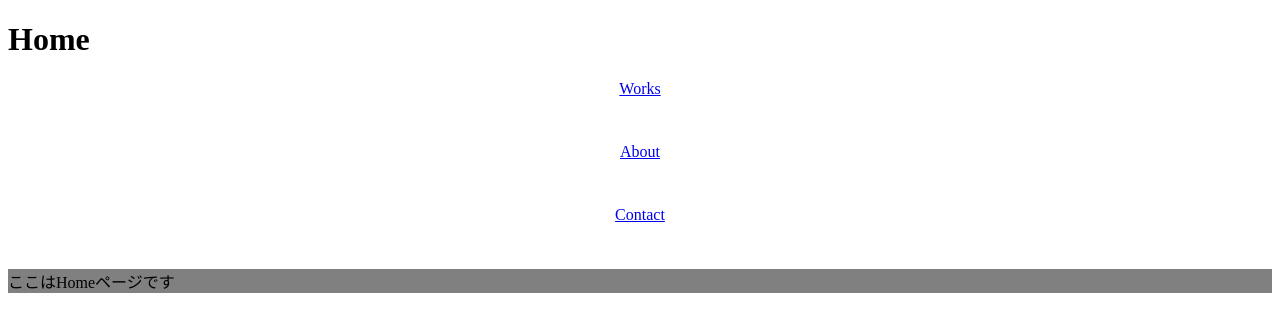
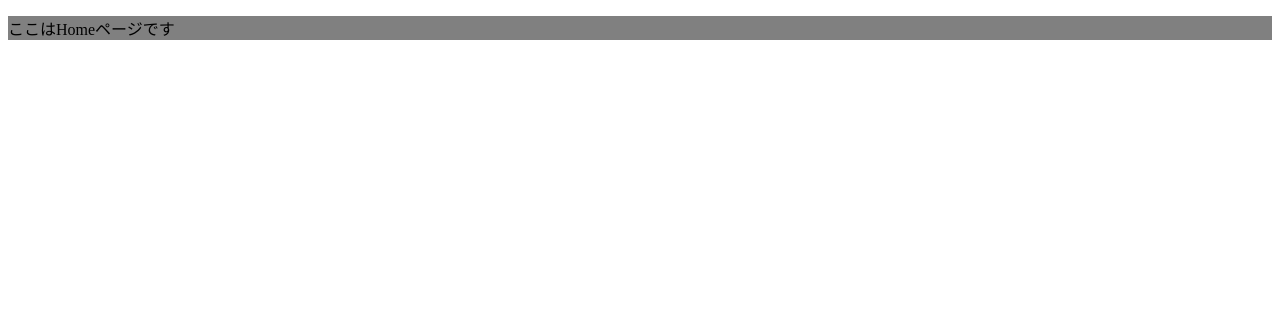
Before and after one commit to Seiya830/Portfolio, a Vue app: page / in a window 1280 px wide. Shown: the top 332 px of the page. Built offline with nearby package versions, Linux system fonts and the light colour scheme.

Commit message:
ハンバーガーメニュー途中まで実装

```diff
--- a/src/components/AppHeader.vue
+++ b/src/components/AppHeader.vue
@@ -1,7 +1,4 @@
-<template>
-  <header>
-    <h1>Home</h1>
-    <nav>
+<!-- <nav v-if="isOpen" class="nav-menu">
   <li>
     <router-link to="/works">Works</router-link>
   </li>
@@ -11,14 +8,49 @@
   <li>
     <router-link to="/contact">Contact</router-link>
   </li>
-    </nav>
-  </header>
+</nav> -->
+
+<template>
+  <div>
+    <span :class="{ 'is-open': isOpen.value }" @click="toggle">
+      <span class="line"></span>
+      <span class="line"></span>
+      <span class="line"></span>
+    </span>
+    <div v-if="isOpen.value" class="menu">
+      <ul>
+        <li>
+          <router-link to="/works">Works</router-link>
+        </li>
+        <li>
+          <router-link to="/about">About</router-link>
+        </li>
+        <li>
+          <router-link to="/contact">Contact</router-link>
+        </li>
+      </ul>
+    </div>
+  </div>
 </template>
 
-<style lang="scss" scoped>
-li {
-  list-style: none;
-  text-align: center;
-  margin-bottom: 45px;
+<script lang="ts">
+import { ref } from "vue";
+
+interface State {
+  isOpen: Ref<boolean>;
 }
-</style>
+
+export default {
+  setup() {
+    const state: State = {
+      isOpen: ref(false),
+    };
+
+    function toggle() {
+      state.isOpen.value = !state.isOpen.value;
+    }
+
+    return { ...state, toggle };
+  },
+};
+</script>
```
Lines whose indentation alone changed are shown as unchanged.
